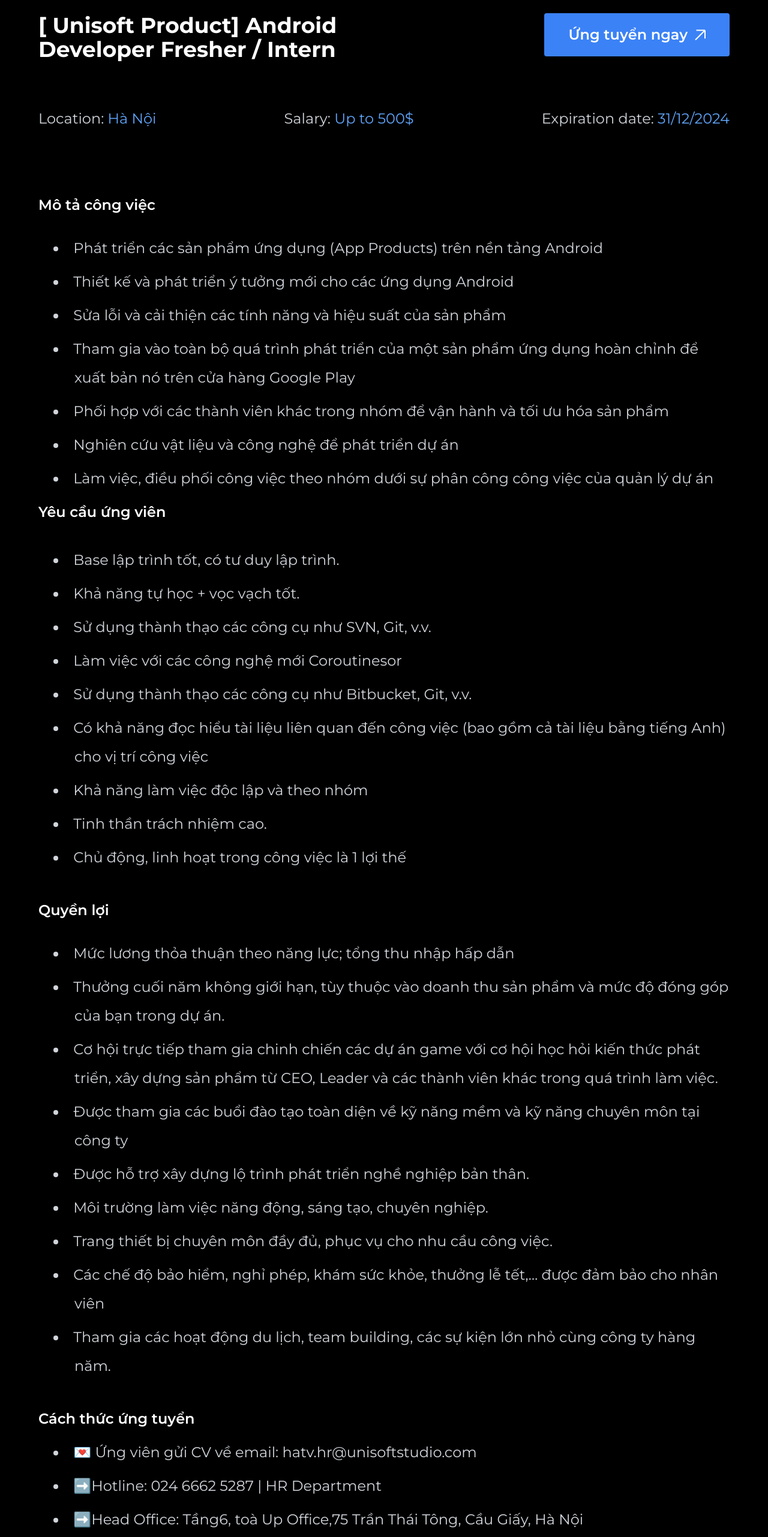
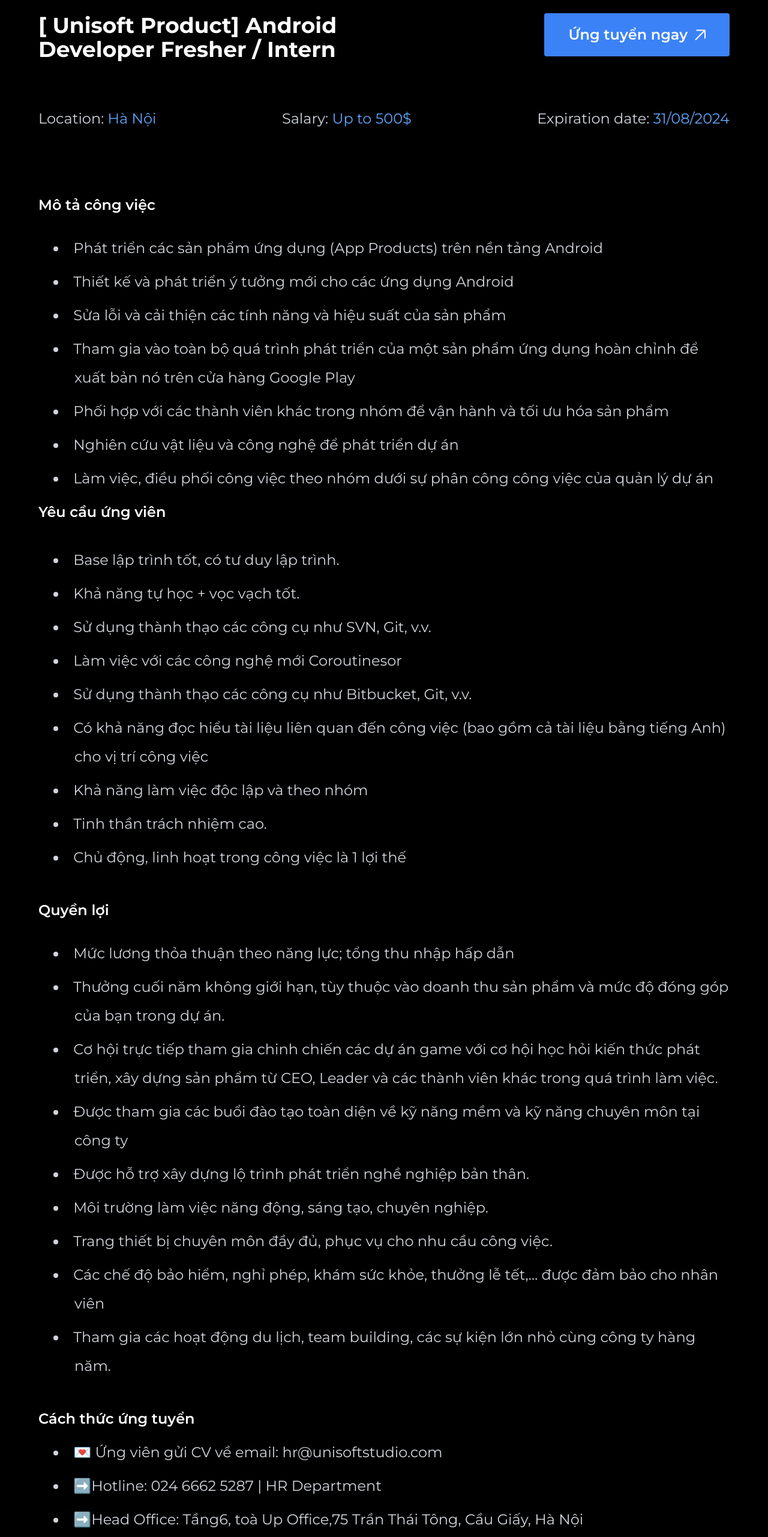
Before and after one commit to lxc150896/uni-soft, a Next.js app: page /careers/1 in a window 1280 px wide. Shown: the part 234-2797 px from the top of the page at 60% size. Built offline with nearby package versions, Linux system fonts and the light colour scheme; what cookies-next would draw is missing.

Commit message:
update time month

```diff
--- a/src/api/lib/types/job.ts
+++ b/src/api/lib/types/job.ts
@@ -2,7 +2,6 @@
   company: string,
   location: string,
   salary: string,
-  expirationDate: string,
   jobDescription: Array<string>,
   requirements: Array<string>,
   benefits: Array<string>,
--- a/src/app/careers/[id]/page.tsx
+++ b/src/app/careers/[id]/page.tsx
@@ -21,14 +21,34 @@
   const [jobData, setJobData] = useState<IJob>();
   const [modalState, setModalState] = useState(false)
 
+  function getLastDayOfCurrentMonth(): string {
+    // Lấy ngày hiện tại
+    const today = new Date();
+
+    // Tạo đối tượng Date cho ngày đầu tiên của tháng kế tiếp
+    const nextMonth = new Date(today.getFullYear(), today.getMonth() + 1, 1);
+
+    // Trừ 1 ngày từ timestamp (số miligiây)
+    const lastDayOfMonth = new Date(nextMonth.getTime() - 1);
+
+    // Lấy ngày, tháng, năm
+    const day = String(lastDayOfMonth.getDate()).padStart(2, '0'); // Đảm bảo 2 chữ số
+    const month = String(lastDayOfMonth.getMonth() + 1).padStart(2, '0'); // Tháng bắt đầu từ 0
+    const year = lastDayOfMonth.getFullYear(); // Lấy năm đầy đủ
+
+    // Trả về định dạng dd/mm/yyyy
+    return `${day}/${month}/${year}`;
+  }
+
+  const currentDate = getLastDayOfCurrentMonth()
 
   const values = [
-    { id: 1, title: '[ Unisoft Product] Android Developer Intern /Fresher', local: ' Ha Noi', salary: ' Up to 500$', date: '31/12/2024'},
-    { id: 2, title: '[ Unisoft Product] Android Developer Junior / Senior', local: ' Ha Noi', salary: 'Up to 1000$', date: '31/12/2024'},
-    { id: 3, title: '[ Unisoft Product] User Acquisition (Intern )', local: ' Ha Noi', salary: 'Up to 1000$', date: '31/12/2024'},
-    { id: 4, title: '[ Unisoft Product] UI/ UX Designer', local: ' Ha Noi', salary: ' Up to 800$', date: '31/12/2024'},
-    { id: 5, title: '[ Unisoft Product] User Acquisition (Jun/Sen )', local: ' Ha Noi', salary: 'Up to 1000$', date: '31/12/2024'},
-    { id: 6, title: '[ Unisoft Product] IOS Developer', local: ' Ha Noi', salary: 'Up to 1000$', date: '31/12/2024'},
+    { id: 1, title: '[ Unisoft Product] Android Developer Intern /Fresher', local: ' Ha Noi', salary: ' Up to 500$', date: currentDate},
+    { id: 2, title: '[ Unisoft Product] Android Developer Junior / Senior', local: ' Ha Noi', salary: 'Up to 1000$', date: currentDate},
+    { id: 3, title: '[ Unisoft Product] User Acquisition (Intern )', local: ' Ha Noi', salary: 'Up to 1000$', date: currentDate},
+    { id: 4, title: '[ Unisoft Product] UI/ UX Designer', local: ' Ha Noi', salary: ' Up to 800$', date: currentDate},
+    { id: 5, title: '[ Unisoft Product] User Acquisition (Jun/Sen )', local: ' Ha Noi', salary: 'Up to 1000$', date: currentDate},
+    { id: 6, title: '[ Unisoft Product] IOS Developer', local: ' Ha Noi', salary: 'Up to 1000$', date: currentDate},
   ];
 
   useEffect(() => {
@@ -74,7 +94,7 @@
             </div>
             <div className="text-gray-300 sm:mb-0 mb-2">
               <span>Expiration date:</span>{' '}
-              <span className="text-blue-400">{jobData.expirationDate}</span>
+              <span className="text-blue-400">{currentDate}</span>
             </div>
           </div>
 
@@ -115,7 +135,7 @@
             <h2 className="xl:text-2xl md:text-xl text-lg font-semibold text-white">Cách thức ứng tuyển</h2>
             <ul className="xl:text-2xl md:text-xl text-lg list-disc list-inside space-y-2 sm:mt-4 mt-2">
                 <li className="font-thin leading-loose">
-                  💌 Ứng viên gửi CV về email: hatv.hr@unisoftstudio.com
+                  💌 Ứng viên gửi CV về email: hr@unisoftstudio.com
                 </li>
                 <li className="font-thin leading-loose">
                   ➡️Hotline: 024 6662 5287 | HR Department
--- a/src/app/careers/page.tsx
+++ b/src/app/careers/page.tsx
@@ -11,13 +11,34 @@
   const { t } = useTranslation();
   const router = useRouter();
 
+  function getLastDayOfCurrentMonth(): string {
+    // Lấy ngày hiện tại
+    const today = new Date();
+
+    // Tạo đối tượng Date cho ngày đầu tiên của tháng kế tiếp
+    const nextMonth = new Date(today.getFullYear(), today.getMonth() + 1, 1);
+
+    // Trừ 1 ngày từ timestamp (số miligiây)
+    const lastDayOfMonth = new Date(nextMonth.getTime() - 1);
+
+    // Lấy ngày, tháng, năm
+    const day = String(lastDayOfMonth.getDate()).padStart(2, '0'); // Đảm bảo 2 chữ số
+    const month = String(lastDayOfMonth.getMonth() + 1).padStart(2, '0'); // Tháng bắt đầu từ 0
+    const year = lastDayOfMonth.getFullYear(); // Lấy năm đầy đủ
+
+    // Trả về định dạng dd/mm/yyyy
+    return `${day}/${month}/${year}`;
+  }
+
+  const currentDate = getLastDayOfCurrentMonth()
+
   const values = [
-    { id: 1, title: '[ Unisoft Product] Android Developer Intern /Fresher', local: ' Ha Noi', salary: ' Up to 500$', date: '31/12/2024'},
-    { id: 2, title: '[ Unisoft Product] Android Developer Junior / Senior', local: ' Ha Noi', salary: 'Up to 1000$', date: '31/12/2024'},
-    { id: 3, title: '[ Unisoft Product] User Acquisition (Intern )', local: ' Ha Noi', salary: 'Up to 1000$', date: '31/12/2024'},
-    { id: 4, title: '[ Unisoft Product] UI/ UX Designer', local: ' Ha Noi', salary: ' Up to 800$', date: '31/12/2024'},
-    { id: 5, title: '[ Unisoft Product] User Acquisition (Jun/Sen )', local: ' Ha Noi', salary: 'Up to 1000$', date: '31/12/2024'},
-    { id: 6, title: '[ Unisoft Product] IOS Developer', local: ' Ha Noi', salary: 'Up to 1000$', date: '31/12/2024'},
+    { id: 1, title: '[ Unisoft Product] Android Developer Intern /Fresher', local: ' Ha Noi', salary: ' Up to 500$', date: currentDate},
+    { id: 2, title: '[ Unisoft Product] Android Developer Junior / Senior', local: ' Ha Noi', salary: 'Up to 1000$', date: currentDate},
+    { id: 3, title: '[ Unisoft Product] User Acquisition (Intern )', local: ' Ha Noi', salary: 'Up to 1000$', date: currentDate},
+    { id: 4, title: '[ Unisoft Product] UI/ UX Designer', local: ' Ha Noi', salary: ' Up to 800$', date: currentDate},
+    { id: 5, title: '[ Unisoft Product] User Acquisition (Jun/Sen )', local: ' Ha Noi', salary: 'Up to 1000$', date: currentDate},
+    { id: 6, title: '[ Unisoft Product] IOS Developer', local: ' Ha Noi', salary: 'Up to 1000$', date: currentDate},
   ];
 
   const salarys = [
--- a/src/components/Footer/index.tsx
+++ b/src/components/Footer/index.tsx
@@ -25,7 +25,7 @@
         <div className="flex justify-center items-center sm:ml-0 ml-[-10px]">
           <img src="/images/footer_icon_email.png" alt="Logo" className="lg:w-11 md:w-8 w-5" />
           <div className="xl:p-3 lg:p-1">
-            <p className="md:mb-1 mb-0 lg:text-xs xl:text-base 2xl:text-lg md:text-[10px] text-[8px]">{t('footer.email')}</p> <p className="lg:text-[10px] xl:text-xs 2xl:text-sm md:text-[8px] text-[6px]">hatv.hr@unisoftstudio.com</p>
+            <p className="md:mb-1 mb-0 lg:text-xs xl:text-base 2xl:text-lg md:text-[10px] text-[8px]">{t('footer.email')}</p> <p className="lg:text-[10px] xl:text-xs 2xl:text-sm md:text-[8px] text-[6px]">hr@unisoftstudio.com</p>
           </div>
         </div>
 
--- a/src/data/acquisition_intern.ts
+++ b/src/data/acquisition_intern.ts
@@ -2,7 +2,6 @@
   "company": "[Unisoft Apps]  User Acquisition (Intern/Fresher)",
   "location": "Hà Nội",
   "salary": "Up to 500$",
-  "expirationDate": "31/12/2024",
   "jobDescription": [
     "Quản lý chiến lược và thiết lập các chiến dịch quảng cáo trên các nền tảng quảng cáo Google Adword, Facebook Ads, Search Ads, IronSource, Unity Ads... Optimize nội dung và chỉ số performance của các digital campaigns.",
     "Phối hợp với Team sản phẩm để lên chiến lược marketing.",
--- a/src/data/acquisition_senior.ts
+++ b/src/data/acquisition_senior.ts
@@ -2,7 +2,6 @@
     "company": "[Unisoft Apps]  User Acquisition (Junior / Senior)",
     "location": "Hà Nội",
     "salary": "Up to 1000$",
-    "expirationDate": "31/12/2024",
     "jobDescription": [
       "Quản lý chiến lược và thiết lập các chiến dịch quảng cáo trên các nền tảng quảng cáo Google Adword, Facebook Ads, Search Ads, IronSource, Unity Ads... Optimize nội dung và chỉ số performance của các digital campaigns.",
       "Phối hợp với Team sản phẩm để lên chiến lược marketing.",
--- a/src/data/android_intern.ts
+++ b/src/data/android_intern.ts
@@ -2,7 +2,6 @@
   "company": "[ Unisoft Product] Android Developer Fresher / Intern",
   "location": "Hà Nội",
   "salary": "Up to 500$",
-  "expirationDate": "31/12/2024",
   "jobDescription": [
     "Phát triển các sản phẩm ứng dụng (App Products) trên nền tảng Android",
     "Thiết kế và phát triển ý tưởng mới cho các ứng dụng Android",
--- a/src/data/android_senior.ts
+++ b/src/data/android_senior.ts
@@ -2,7 +2,6 @@
   "company": "[ Unisoft Product] Android Developer Junior / Senior",
   "location": "Hà Nội",
   "salary": "Up to 1000$",
-  "expirationDate": "31/12/2024",
   "jobDescription": [
     "Phát triển các sản phẩm ứng dụng (App Products) trên nền tảng Android",
     "Thiết kế và phát triển ý tưởng mới cho các ứng dụng Android",
--- a/src/data/design.ts
+++ b/src/data/design.ts
@@ -2,7 +2,6 @@
   "company": "[Unisoft Apps] UI/ UX Designer",
   "location": "Hà Nội",
   "salary": "Up to 800$",
-  "expirationDate": "31/12/2024",
   "jobDescription": [
     "Thiết kế các ấn phẩm để team Marketing chạy quảng cáo (creative) trên các nền tảng như: image ads, banner, cover, các creative ads khác cho các sản phẩm Mobile Apps",
     "Tham gia nghiên cứu, phân tích, sáng tạo, A/B testing, theo dõi chỉ số, đánh giá nhằm tối ưu các creative ads (image ads, banner, cover,…) của sản phẩm App để thúc đẩy sự phát triển của sản phẩm.",
--- a/src/data/ios.ts
+++ b/src/data/ios.ts
@@ -2,7 +2,6 @@
   "company": "[Unisoft Apps] IOS Developer Junior",
   "location": "Hà Nội",
   "salary": "Up to 1000$",
-  "expirationDate": "31/12/2024",
   "jobDescription": [
     "Phát triển mới các dự án của công ty trong lĩnh vực tiện ích, giải trí.",
     "Đánh giá, phân tích, nâng cấp và tối ưu mã nguồn trong quá trình phát triển.",
```
